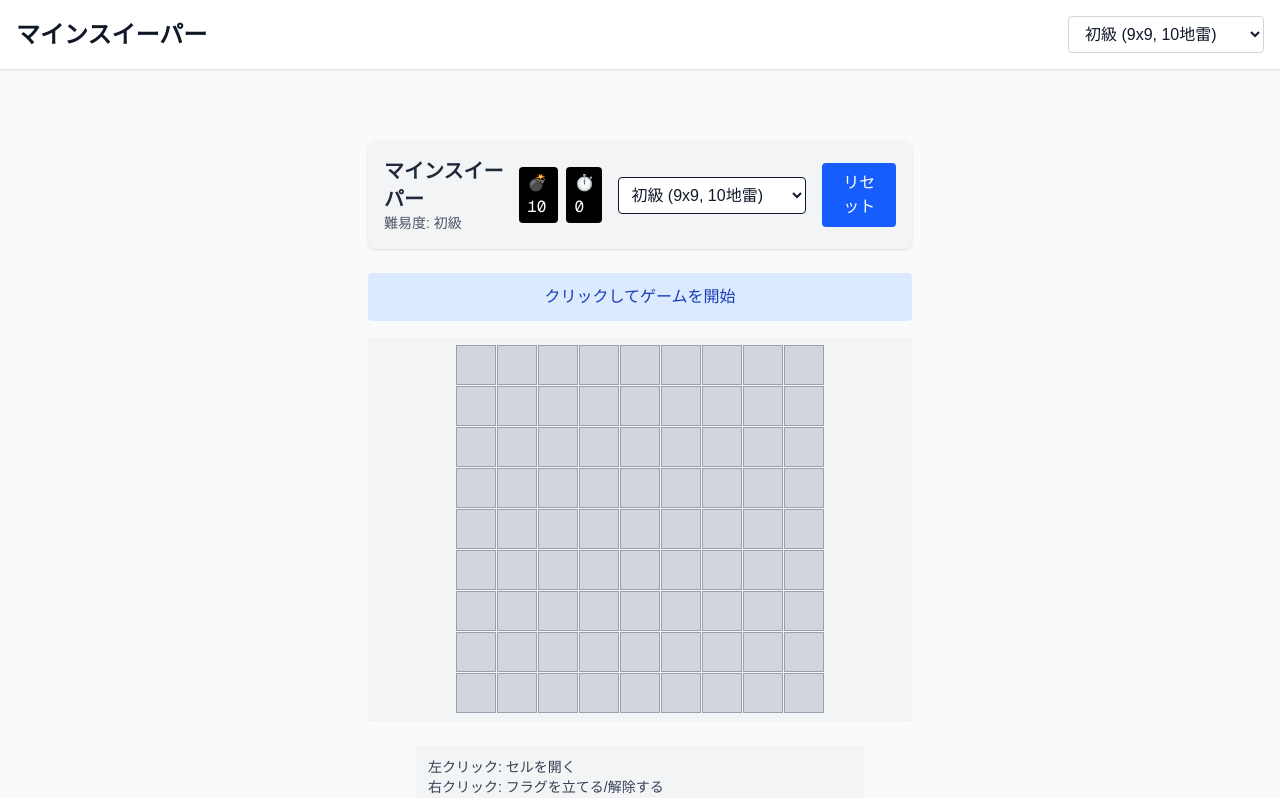
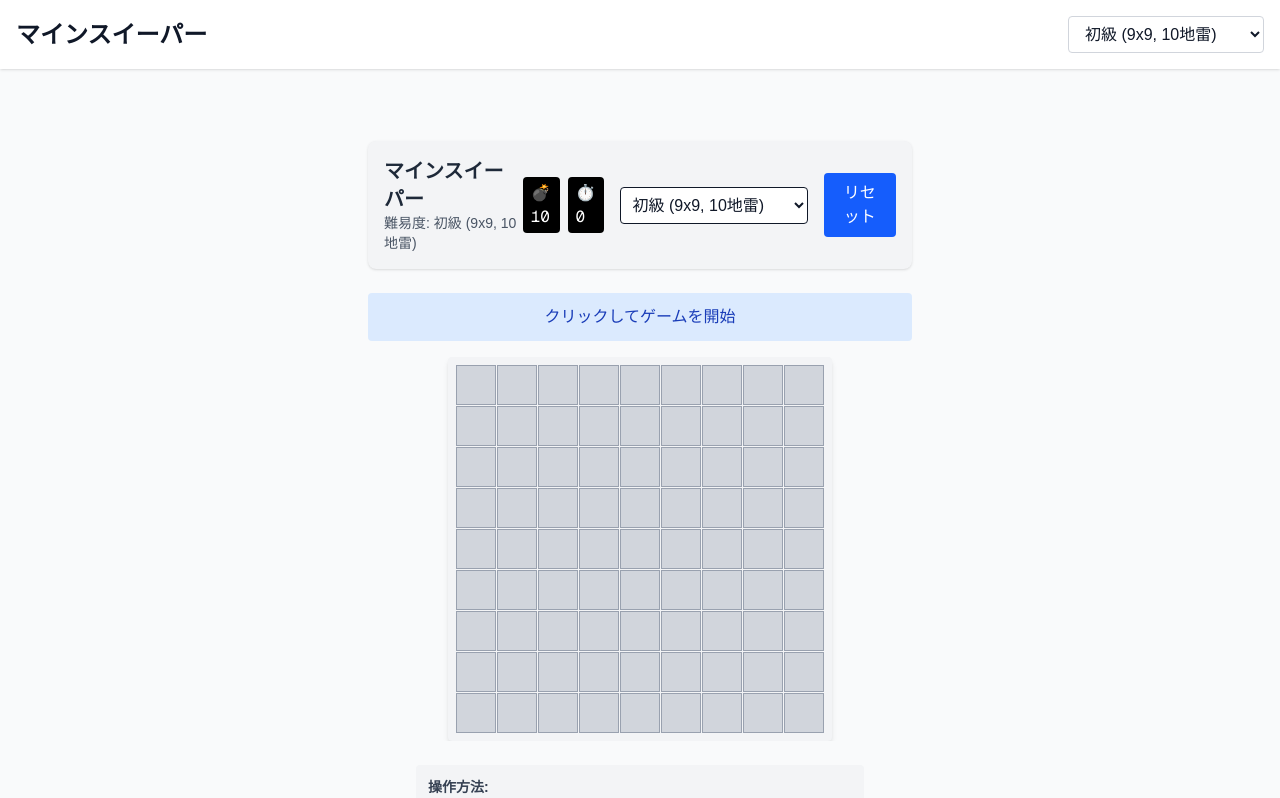
Before and after one commit to nnno/minesweeper-nextjs, a Next.js app: page / in a window 1280 px wide. Shown: the top 798 px of the page. Built offline with nearby package versions, Linux system fonts and the light colour scheme.

Commit message:
実装：ゲームボードのレスポンシブデザインと難易度別セルサイズ調整

```diff
--- a/src/components/Game/Board.tsx
+++ b/src/components/Game/Board.tsx
@@ -1,20 +1,21 @@
-import React from 'react';
-import { SquareNode } from '@/types';
+import React, { useMemo } from 'react';
+import { Difficulty, SquareNode } from '@/types';
 import Cell from './Cell';
 
 // プロップスの型定義
 interface BoardProps {
   board: SquareNode[][];
+  difficulty: Difficulty; // 難易度を追加
   onRevealCell: (x: number, y: number) => void;
   onFlagCell: (x: number, y: number) => void;
-  onChordCell?: (x: number, y: number) => void; // 追加: 中クリック処理関数
+  onChordCell?: (x: number, y: number) => void;
 }
 
 /**
  * ボードコンポーネント
  * マインスイーパーのゲームボードを表示し、セルを配置
  */
-const Board: React.FC<BoardProps> = ({ board, onRevealCell, onFlagCell, onChordCell }) => {
+const Board: React.FC<BoardProps> = ({ board, difficulty, onRevealCell, onFlagCell, onChordCell }) => {
   if (!board || board.length === 0) {
     return <div className="text-center p-4">ボードが初期化されていません</div>;
   }
@@ -22,18 +23,54 @@ const Board: React.FC<BoardProps> = ({ board, onRevealCell, onFlagCell, onChordC
   const rows = board.length;
   const cols = board[0].length;
 
+  // 難易度に応じたセルサイズを計算（メモ化）
+  const cellSize = useMemo(() => {
+    switch (difficulty) {
+      case Difficulty.BEGINNER:
+        return 'w-8 h-8 md:w-10 md:h-10';
+      case Difficulty.INTERMEDIATE:
+        return 'w-7 h-7 md:w-8 md:h-8';
+      case Difficulty.EXPERT:
+        return 'w-6 h-6 md:w-7 md:h-7';
+      case Difficulty.CUSTOM:
+      default:
+        // カスタム難易度の場合はボードサイズに応じて動的に調整
+        return cols > 20 ? 'w-6 h-6 md:w-7 md:h-7' :
+               cols > 16 ? 'w-7 h-7 md:w-8 md:h-8' :
+               'w-8 h-8 md:w-10 md:h-10';
+    }
+  }, [difficulty, cols]);
+
   // ボードサイズに応じたグリッドスタイルを生成
-  const gridStyle = {
+  const gridStyle = useMemo(() => ({
     display: 'grid',
     gridTemplateColumns: `repeat(${cols}, minmax(0, 1fr))`,
     gap: '1px',
     width: 'fit-content',
     margin: '0 auto',
-  };
+  }), [cols]);
+
+  // ボードのコンテナスタイルを生成
+  const containerClassName = useMemo(() => {
+    // 難易度に応じてボードのサイズを調整
+    let sizeClass;
+    switch (difficulty) {
+      case Difficulty.EXPERT:
+        sizeClass = 'max-w-full overflow-auto';
+        break;
+      case Difficulty.INTERMEDIATE:
+        sizeClass = 'max-w-2xl';
+        break;
+      default:
+        sizeClass = 'max-w-md';
+    }
+
+    return `p-2 bg-gray-100 dark:bg-gray-800 rounded shadow-md ${sizeClass}`;
+  }, [difficulty]);
 
   return (
     <div
-      className="p-2 bg-gray-100 dark:bg-gray-800 rounded shadow-md"
+      className={containerClassName}
       data-testid="minesweeper-board"
     >
       <div style={gridStyle}>
@@ -42,9 +79,10 @@ const Board: React.FC<BoardProps> = ({ board, onRevealCell, onFlagCell, onChordC
             <Cell
               key={cell.id}
               cell={cell}
+              cellSize={cellSize}
               onReveal={onRevealCell}
               onFlag={onFlagCell}
-              onChord={onChordCell} // 追加: 中クリック処理関数を渡す
+              onChord={onChordCell}
             />
           ))
         )}
--- a/src/components/Game/Cell.tsx
+++ b/src/components/Game/Cell.tsx
@@ -17,6 +17,7 @@ const ADJACENT_MINE_COLORS = [
 // プロップスの型定義
 interface CellProps {
   cell: SquareNode;
+  cellSize?: string; // 動的なセルサイズをサポート
   onReveal: (x: number, y: number) => void;
   onFlag: (x: number, y: number) => void;
   onChord?: (x: number, y: number) => void; // 中クリック操作用（オプション）
@@ -26,7 +27,7 @@ interface CellProps {
  * セルコンポーネント
  * マインスイーパーの個々のセルを表示
  */
-const Cell: React.FC<CellProps> = ({ cell, onReveal, onFlag, onChord }) => {
+const Cell: React.FC<CellProps> = ({ cell, cellSize = 'w-8 h-8 md:w-10 md:h-10', onReveal, onFlag, onChord }) => {
   const { x, y, isRevealed, isFlagged, isMine, adjacentMines } = cell;
   const [isPressed, setIsPressed] = useState(false);
   const touchTimeoutRef = useRef<NodeJS.Timeout | null>(null);
@@ -204,7 +205,8 @@ const Cell: React.FC<CellProps> = ({ cell, onReveal, onFlag, onChord }) => {
 
   // セルのスタイルを決定
   const getCellStyle = () => {
-    let baseStyle = "flex items-center justify-center w-8 h-8 md:w-10 md:h-10 select-none border border-gray-400 dark:border-gray-600 text-center transition-colors duration-150";
+    // 動的なセルサイズクラスを使用
+    let baseStyle = `flex items-center justify-center ${cellSize} select-none border border-gray-400 dark:border-gray-600 text-center transition-colors duration-150`;
 
     if (isRevealed) {
       if (isMine) {
--- a/src/components/Game/GameBoard.tsx
+++ b/src/components/Game/GameBoard.tsx
@@ -1,4 +1,4 @@
-import React from 'react';
+import React, { useCallback, useMemo } from 'react';
 import { useGameContext } from '@/contexts/GameContext';
 import { Difficulty, GameStatus } from '@/types';
 import Board from './Board';
@@ -17,13 +17,13 @@ const GameBoard: React.FC = () => {
     timer,
     revealCell,
     toggleFlag,
-    chordCell, // 中クリック処理関数を追加
+    chordCell,
     resetGame,
     changeDifficulty
   } = useGameContext();
 
   // ゲーム状態に基づくメッセージを取得
-  const getStatusMessage = () => {
+  const getStatusMessage = useCallback(() => {
     switch (status) {
       case GameStatus.PLAYING:
         return 'ゲームプレイ中';
@@ -35,10 +35,10 @@ const GameBoard: React.FC = () => {
       default:
         return 'クリックしてゲームを開始';
     }
-  };
+  }, [status]);
 
   // 難易度のラベルを取得
-  const getDifficultyLabel = (diff: Difficulty): string => {
+  const getDifficultyLabel = useCallback((diff: Difficulty): string => {
     switch (diff) {
       case Difficulty.BEGINNER:
         return '初級';
@@ -51,41 +51,57 @@ const GameBoard: React.FC = () => {
       default:
         return '不明';
     }
-  };
+  }, []);
+
+  // 難易度に対応するボードサイズ情報を取得
+  const getBoardSizeInfo = useCallback((diff: Difficulty): string => {
+    switch (diff) {
+      case Difficulty.BEGINNER:
+        return '9x9, 10地雷';
+      case Difficulty.INTERMEDIATE:
+        return '16x16, 40地雷';
+      case Difficulty.EXPERT:
+        return '16x30, 99地雷';
+      case Difficulty.CUSTOM:
+        if (board.length > 0) {
+          const rows = board.length;
+          const cols = board[0].length;
+          return `${rows}x${cols}, ${minesCount}地雷`;
+        }
+        return 'カスタム設定';
+      default:
+        return '';
+    }
+  }, [board, minesCount]);
 
   // 難易度変更ハンドラー
-  const handleDifficultyChange = (e: React.ChangeEvent<HTMLSelectElement>) => {
-    // 文字列値をマッピングしてDifficulty型に変換
-    const difficultyValue = Number(e.target.value);
-    let newDifficulty: Difficulty;
+  const handleDifficultyChange = useCallback((e: React.ChangeEvent<HTMLSelectElement>) => {
+    // 文字列値をDifficulty型に変換
+    const difficultyValue = e.target.value as Difficulty;
+    changeDifficulty(difficultyValue);
+  }, [changeDifficulty]);
 
-    switch (difficultyValue) {
-      case 0:
-        newDifficulty = Difficulty.BEGINNER;
-        break;
-      case 1:
-        newDifficulty = Difficulty.INTERMEDIATE;
-        break;
-      case 2:
-        newDifficulty = Difficulty.EXPERT;
-        break;
-      case 3:
-        newDifficulty = Difficulty.CUSTOM;
-        break;
-      default:
-        newDifficulty = Difficulty.BEGINNER; // デフォルト値
-    }
-
-    changeDifficulty(newDifficulty);
-  };
+  // ステータスメッセージのスタイルを取得
+  const getStatusStyle = useMemo(() => {
+    return `w-full mb-4 p-3 text-center rounded ${
+      status === GameStatus.WON
+        ? 'bg-green-100 text-green-800 dark:bg-green-900 dark:text-green-200'
+        : status === GameStatus.LOST
+        ? 'bg-red-100 text-red-800 dark:bg-red-900 dark:text-red-200'
+        : 'bg-blue-100 text-blue-800 dark:bg-blue-900 dark:text-blue-200'
+    }`;
+  }, [status]);
 
   return (
     <div className="flex flex-col items-center p-4 max-w-4xl mx-auto">
-      <div className="w-full mb-6 flex flex-col sm:flex-row justify-between items-center bg-gray-100 p-4 rounded-lg shadow">
+      {/* ゲーム情報とコントロールエリア */}
+      <div className="w-full mb-6 flex flex-col sm:flex-row justify-between items-center bg-gray-100 dark:bg-gray-800 p-4 rounded-lg shadow">
         {/* ゲーム情報エリア */}
         <div className="mb-4 sm:mb-0 text-center sm:text-left">
-          <h2 className="text-xl font-bold text-gray-800">マインスイーパー</h2>
-          <p className="text-sm text-gray-600">難易度: {getDifficultyLabel(difficulty)}</p>
+          <h2 className="text-xl font-bold text-gray-800 dark:text-gray-200">マインスイーパー</h2>
+          <p className="text-sm text-gray-600 dark:text-gray-400">
+            難易度: {getDifficultyLabel(difficulty)} ({getBoardSizeInfo(difficulty)})
+          </p>
         </div>
 
         {/* ゲームコントロールエリア */}
@@ -100,7 +116,7 @@ const GameBoard: React.FC = () => {
           </div>
 
           <select
-            className="p-2 border rounded bg-white"
+            className="p-2 border rounded bg-white dark:bg-gray-700 dark:text-gray-200 dark:border-gray-600"
             value={difficulty}
             onChange={handleDifficultyChange}
             disabled={status === GameStatus.PLAYING}
@@ -112,7 +128,7 @@ const GameBoard: React.FC = () => {
           </select>
 
           <button
-            className="px-4 py-2 bg-blue-600 text-white rounded hover:bg-blue-700 transition"
+            className="px-4 py-2 bg-blue-600 text-white rounded hover:bg-blue-700 transition dark:bg-blue-700 dark:hover:bg-blue-800"
             onClick={resetGame}
           >
             リセット
@@ -121,33 +137,30 @@ const GameBoard: React.FC = () => {
       </div>
 
       {/* ステータスメッセージ */}
-      <div
-        className={`w-full mb-4 p-3 text-center rounded ${
-          status === GameStatus.WON
-            ? 'bg-green-100 text-green-800'
-            : status === GameStatus.LOST
-            ? 'bg-red-100 text-red-800'
-            : 'bg-blue-100 text-blue-800'
-        }`}
-      >
+      <div className={getStatusStyle}>
         {getStatusMessage()}
       </div>
 
-      {/* ゲームボード */}
-      <div className="w-full overflow-auto">
-        <Board
-          board={board}
-          onRevealCell={revealCell}
-          onFlagCell={toggleFlag}
-          onChordCell={chordCell} // 中クリック処理関数を渡す
-        />
+      {/* ゲームボード - ラッパーを追加してレスポンシブデザインを強化 */}
+      <div className="w-full overflow-auto flex justify-center">
+        <div className="min-w-min">
+          <Board
+            board={board}
+            difficulty={difficulty}
+            onRevealCell={revealCell}
+            onFlagCell={toggleFlag}
+            onChordCell={chordCell}
+          />
+        </div>
       </div>
 
       {/* 操作説明 */}
-      <div className="mt-6 p-3 bg-gray-100 rounded text-sm text-gray-700 w-full max-w-md">
-        <p>左クリック: セルを開く</p>
-        <p>右クリック: フラグを立てる/解除する</p>
-        <p>中クリック: 隣接セルを一括で開く</p>
+      <div className="mt-6 p-3 bg-gray-100 dark:bg-gray-800 rounded text-sm text-gray-700 dark:text-gray-300 w-full max-w-md">
+        <h3 className="font-bold mb-2">操作方法:</h3>
+        <p>・ 左クリック: セルを開く</p>
+        <p>・ 右クリック: フラグを立てる/解除する</p>
+        <p>・ 中クリック: 隣接セルを一括で開く</p>
+        <p>・ タッチデバイス: タップで開く、長押しでフラグ設置</p>
       </div>
     </div>
   );
```
